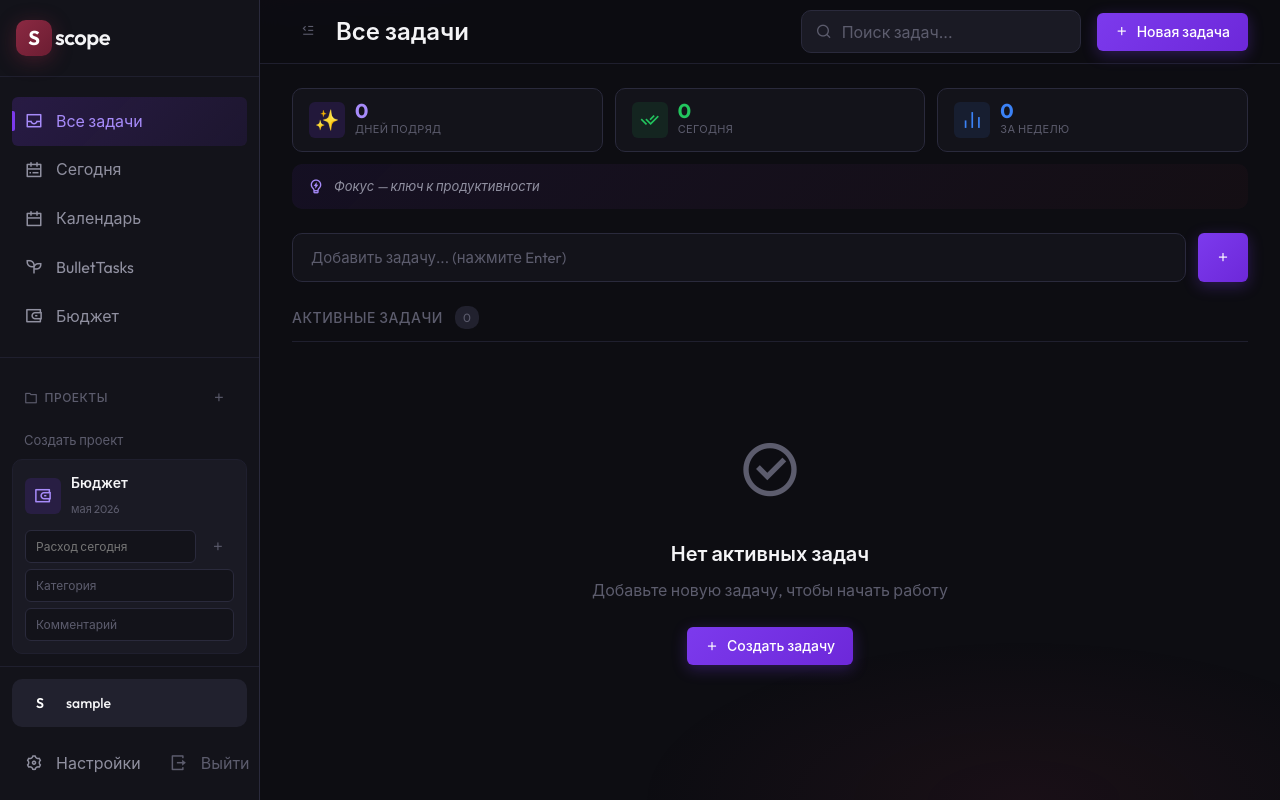
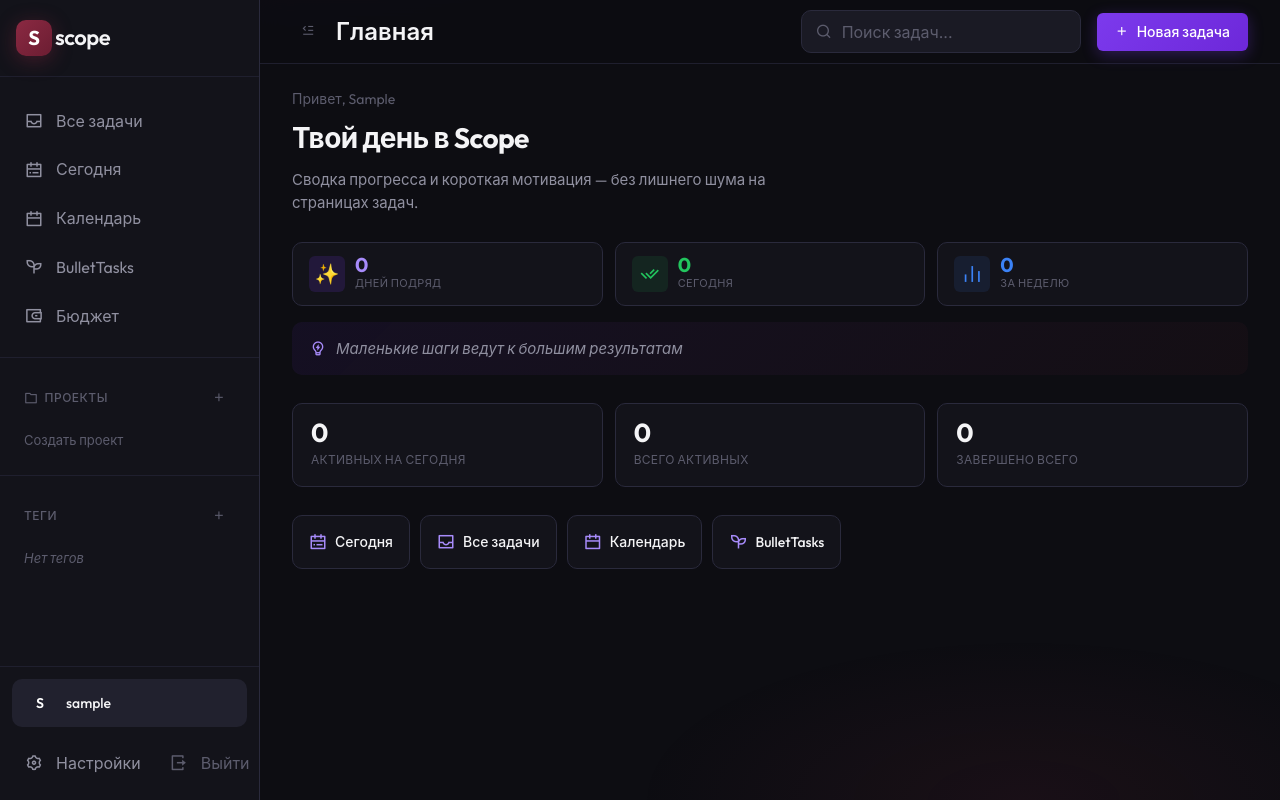
Before and after one commit to DmitryAce/scope-app, a Django app: page / in a window 1280 px wide. Run offline with Django 5.2, Linux system fonts and the light colour scheme; the visitor is signed in with stand-in values (Sample User, id 1); data that the repository does not hold is empty; some libraries are stand-ins or nearby versions.

Commit message:
v.3.2.1 UI Clear

```diff
--- a/apps/scope/urls.py
+++ b/apps/scope/urls.py
@@ -5,8 +5,10 @@ app_name = 'scope'
 
 urlpatterns = [
     path('api/v2/', include('apps.scope.api_v2.urls')),
-    # Главная страница - Все задачи
-    path('', views.dashboard, name='dashboard'),
+    # Главная — дашборд со статистикой
+    path('', views.home, name='home'),
+    # Все задачи
+    path('tasks/', views.dashboard, name='dashboard'),
 
     # Сегодня
     path('today/', views.today_view, name='today'),
--- a/apps/scope/views.py
+++ b/apps/scope/views.py
@@ -40,9 +40,6 @@ def get_sidebar_context(user):
         ).count(),
         'all_count': Task.objects.filter(user=user, is_completed=False).count(),
     }
-    today = timezone.now().date()
-    ctx['budget_sidebar'] = compute_budget_summary(user, today.year, today.month)
-    ctx['daily_budget_active_period_id'] = active_daily_budget_period_id(user)
     return ctx
 
 
@@ -148,9 +145,94 @@ def _parse_json(request):
 # Главные страницы
 # ==================
 
+MOTIVATION_QUOTES = (
+    'Каждая завершённая задача — шаг к цели',
+    'Маленькие шаги ведут к большим результатам',
+    'Фокус — ключ к продуктивности',
+    'Ты на верном пути!',
+    'Сегодня отличный день для свершений',
+    'Дисциплина — это свобода',
+    'Делай то, что важно прямо сейчас',
+)
+
+
+def pluralize_ru(n: int, one: str, few: str, many: str) -> str:
+    n = abs(int(n)) % 100
+    n1 = n % 10
+    if 11 <= n <= 19:
+        return many
+    if n1 == 1:
+        return one
+    if 2 <= n1 <= 4:
+        return few
+    return many
+
+
+def compute_productivity_stats(user):
+    """Статистика продуктивности (главная + API)."""
+    today = timezone.now().date()
+    week_start = today - timedelta(days=today.weekday())
+
+    completed_today = Task.objects.filter(
+        user=user, is_completed=True, completed_at__date=today
+    ).count()
+    completed_this_week = Task.objects.filter(
+        user=user, is_completed=True, completed_at__date__gte=week_start
+    ).count()
+    total_active = Task.objects.filter(user=user, is_completed=False).count()
+    total_completed = Task.objects.filter(user=user, is_completed=True).count()
+    overdue = Task.objects.filter(
+        user=user, is_completed=False, due_date__lt=today
+    ).count()
+    today_tasks = Task.objects.filter(
+        user=user, is_completed=False, due_date=today
+    ).count()
+
+    streak = 0
+    check_date = today
+    while True:
+        if Task.objects.filter(user=user, is_completed=True, completed_at__date=check_date).exists():
+            streak += 1
+            check_date -= timedelta(days=1)
+        else:
+            break
+
+    streak_icon = '✨'
+    if streak >= 7:
+        streak_icon = '🔥'
+    elif streak >= 3:
+        streak_icon = '⚡'
+
+    return {
+        'completed_today': completed_today,
+        'completed_this_week': completed_this_week,
+        'total_active': total_active,
+        'total_completed': total_completed,
+        'overdue': overdue,
+        'today_tasks': today_tasks,
+        'streak': streak,
+        'streak_icon': streak_icon,
+        'streak_label': pluralize_ru(streak, 'день', 'дня', 'дней'),
+        'motivation_quote': MOTIVATION_QUOTES[today.weekday() % len(MOTIVATION_QUOTES)],
+    }
+
+
+@login_required
+def home(request):
+    """Главная: статистика и мотивация (по клику на логотип)."""
+    stats = compute_productivity_stats(request.user)
+    context = {
+        'stats': stats,
+        'page_title': 'Главная',
+        'current_page': 'home',
+        **get_sidebar_context(request.user),
+    }
+    return render(request, 'scope/home.html', context)
+
+
 @login_required
 def dashboard(request):
-    """Главная страница - все задачи"""
+    """Все задачи"""
     tasks = Task.objects.filter(user=request.user, is_completed=False)
     completed_tasks = Task.objects.filter(user=request.user, is_completed=True)[:10]
 
@@ -962,42 +1044,15 @@ def task_kanban_reorder(request, pk):
 @require_GET
 def api_stats(request):
     """API статистики продуктивности"""
-    user = request.user
-    today = timezone.now().date()
-    week_start = today - timedelta(days=today.weekday())
-
-    completed_today = Task.objects.filter(
-        user=user, is_completed=True, completed_at__date=today
-    ).count()
-    completed_this_week = Task.objects.filter(
-        user=user, is_completed=True, completed_at__date__gte=week_start
-    ).count()
-    total_active = Task.objects.filter(user=user, is_completed=False).count()
-    total_completed = Task.objects.filter(user=user, is_completed=True).count()
-    overdue = Task.objects.filter(
-        user=user, is_completed=False, due_date__lt=today
-    ).count()
-    today_tasks = Task.objects.filter(
-        user=user, is_completed=False, due_date=today
-    ).count()
-
-    streak = 0
-    check_date = today
-    while True:
-        if Task.objects.filter(user=user, is_completed=True, completed_at__date=check_date).exists():
-            streak += 1
-            check_date -= timedelta(days=1)
-        else:
-            break
-
+    data = compute_productivity_stats(request.user)
     return JsonResponse({
-        'completed_today': completed_today,
-        'completed_this_week': completed_this_week,
-        'total_active': total_active,
-        'total_completed': total_completed,
-        'overdue': overdue,
-        'today_tasks': today_tasks,
-        'streak': streak,
+        'completed_today': data['completed_today'],
+        'completed_this_week': data['completed_this_week'],
+        'total_active': data['total_active'],
+        'total_completed': data['total_completed'],
+        'overdue': data['overdue'],
+        'today_tasks': data['today_tasks'],
+        'streak': data['streak'],
     })
 
 
--- a/apps/users/views.py
+++ b/apps/users/views.py
@@ -7,7 +7,7 @@ def login_view(request):
     """Login page view"""
     # If already logged in, redirect to dashboard
     if request.user.is_authenticated:
-        return redirect('scope:dashboard')
+        return redirect('scope:home')
 
     if request.method == 'POST':
         username = request.POST.get('username', '').strip()
@@ -24,7 +24,7 @@ def login_view(request):
                 request.session.set_expiry(0)  # Browser close
 
             # Redirect to next URL or dashboard
-            next_url = request.GET.get('next', 'scope:dashboard')
+            next_url = request.GET.get('next', 'scope:home')
             return redirect(next_url)
         else:
             messages.error(request, 'Неверный логин или пароль')
--- a/core/settings.py
+++ b/core/settings.py
@@ -181,7 +181,7 @@ DEFAULT_AUTO_FIELD = 'django.db.models.BigAutoField'
 # Authentication Settings
 # ===========================
 LOGIN_URL = 'users:login'
-LOGIN_REDIRECT_URL = 'scope:dashboard'
+LOGIN_REDIRECT_URL = 'scope:home'
 LOGOUT_REDIRECT_URL = 'users:login'
 
 # Session settings (keep user logged in)
--- a/static/css/style.css
+++ b/static/css/style.css
@@ -2243,6 +2243,11 @@ tr.daily-ledger-neg td:last-child {
     opacity: 1;
     visibility: visible;
     pointer-events: auto;
+    z-index: 10050;
+}
+
+body.modal-open {
+    overflow: hidden;
 }
 
 .modal-overlay {
@@ -2954,6 +2959,118 @@ select.form-input:not([multiple]) {
     flex-shrink: 0;
 }
 
+/* Главная (дашборд по логотипу) */
+.home-dashboard {
+    max-width: 960px;
+}
+
+.home-hero {
+    margin-bottom: 28px;
+}
+
+.home-hero-greeting {
+    font-size: 14px;
+    color: var(--text-muted);
+    margin-bottom: 6px;
+}
+
+.home-hero-title {
+    font-size: 28px;
+    font-weight: 700;
+    color: var(--text-primary);
+    margin: 0 0 8px;
+    letter-spacing: -0.02em;
+}
+
+.home-hero-sub {
+    font-size: 15px;
+    color: var(--text-secondary);
+    margin: 0;
+    max-width: 520px;
+    line-height: 1.5;
+}
+
+.home-stats-widget .stats-cards {
+    margin-bottom: 16px;
+}
+
+.home-stats-quote {
+    font-size: 15px;
+    padding: 14px 18px;
+}
+
+.home-overview {
+    display: grid;
+    grid-template-columns: repeat(3, 1fr);
+    gap: 12px;
+    margin: 28px 0;
+}
+
+.home-overview-card {
+    padding: 16px 18px;
+    background: var(--bg-secondary);
+    border: 1px solid var(--border-color);
+    border-radius: var(--radius-md);
+    display: flex;
+    flex-direction: column;
+    gap: 4px;
+}
+
+.home-overview-value {
+    font-size: 26px;
+    font-weight: 700;
+    color: var(--text-primary);
+    line-height: 1;
+}
+
+.home-overview-label {
+    font-size: 12px;
+    color: var(--text-muted);
+    text-transform: uppercase;
+    letter-spacing: 0.3px;
+}
+
+.home-quick-links {
+    display: flex;
+    flex-wrap: wrap;
+    gap: 10px;
+}
+
+.home-quick-link {
+    display: inline-flex;
+    align-items: center;
+    gap: 8px;
+    padding: 12px 16px;
+    background: var(--bg-secondary);
+    border: 1px solid var(--border-color);
+    border-radius: var(--radius-md);
+    color: var(--text-primary);
+    text-decoration: none;
+    font-size: 14px;
+    font-weight: 500;
+    transition: border-color var(--transition-fast), transform var(--transition-fast);
+}
+
+.home-quick-link:hover {
+    border-color: var(--accent-primary);
+    transform: translateY(-1px);
+}
+
+.home-quick-link i {
+    font-size: 18px;
+    color: var(--accent-secondary);
+}
+
+.logo.logo-active .logo-icon {
+    box-shadow: 0 0 0 2px var(--accent-primary);
+}
+
+@media (max-width: 768px) {
+    .home-overview {
+        grid-template-columns: 1fr;
+    }
+}
+
 /* ====================================
    ANIMATIONS
    ==================================== */
--- a/templates/base.html
+++ b/templates/base.html
@@ -19,7 +19,7 @@
         <!-- Боковая панель -->
         <aside class="sidebar">
             <div class="sidebar-header">
-                <a href="{% url 'scope:dashboard' %}" class="logo">
+                <a href="{% url 'scope:home' %}" class="logo" title="Главная">
                     <span class="logo-icon">S</span>
                     <span class="logo-text"><span style="margin-left: -7px;">scope</span></span>
                 </a>
@@ -91,8 +91,6 @@
                 </div>
             </nav>
 
-            {% include 'scope/includes/budget_sidebar.html' %}
-
             <div class="sidebar-footer">
                 <div class="user-info">
                     <div class="user-avatar">{{ user.username|slice:":1"|upper }}</div>
@@ -129,7 +127,7 @@
                         <i class="ri-search-line"></i>
                         <input type="text" placeholder="Поиск задач..." id="searchInput" autocomplete="off">
                     </div>
-                    <button type="button" class="btn btn-primary header-btn-new-task" onclick="openTaskModal()" title="Новая задача" aria-label="Новая задача">
+                    <button type="button" class="btn btn-primary header-btn-new-task" data-open-task-modal title="Новая задача" aria-label="Новая задача">
                         <i class="ri-add-line" aria-hidden="true"></i>
                         <span class="header-new-task-text">Новая задача</span>
                     </button>
--- a/templates/scope/dashboard.html
+++ b/templates/scope/dashboard.html
@@ -2,22 +2,6 @@
 
 {% block content %}
 <div class="dashboard">
-    <!-- Stats Widget -->
-    <div class="stats-widget" id="statsWidget"></div>
-
-    <!-- Quick Add -->
-    <div class="quick-add">
-        <input type="text"
-               id="quickAddInput"
-               class="quick-add-input"
-               placeholder="Добавить задачу... (нажмите Enter)"
-               autocomplete="off">
-        <button class="btn btn-primary" onclick="quickAddTask()">
-            <i class="ri-add-line"></i>
-        </button>
-    </div>
-
-    <!-- Active Tasks -->
     <div class="task-section">
         <div class="task-section-header">
             <h2 class="task-section-title">Активные задачи</h2>
@@ -77,17 +61,16 @@
                 <i class="ri-checkbox-circle-line"></i>
             </div>
             <h3 class="empty-state-title">Нет активных задач</h3>
-            <p class="empty-state-text">Добавьте новую задачу, чтобы начать работу</p>
-            <button class="btn btn-primary" onclick="openTaskModal()">
+            <p class="empty-state-text">Создайте задачу кнопкой «Новая задача» в шапке</p>
+            <button type="button" class="btn btn-primary" data-open-task-modal>
                 <i class="ri-add-line"></i>
-                Создать задачу
+                Новая задача
             </button>
         </div>
         {% endif %}
     </div>
 
     {% if completed_tasks %}
-    <!-- Completed Tasks -->
     <div class="task-section">
         <div class="task-section-header">
             <h2 class="task-section-title">Завершённые</h2>
--- /dev/null
+++ b/templates/scope/home.html
@@ -0,0 +1,86 @@
+{% extends 'base.html' %}
+
+{% block content %}
+<div class="home-dashboard">
+    <header class="home-hero">
+        <p class="home-hero-greeting">Привет, {{ user.get_short_name|default:user.username }}</p>
+        <h2 class="home-hero-title">Твой день в Scope</h2>
+        <p class="home-hero-sub">Сводка прогресса и короткая мотивация — без лишнего шума на страницах задач.</p>
+    </header>
+
+    <div class="stats-widget home-stats-widget" id="statsWidget">
+        <div class="stats-cards">
+            <div class="stat-card stat-streak">
+                <div class="stat-icon">{{ stats.streak_icon }}</div>
+                <div class="stat-info">
+                    <span class="stat-number">{{ stats.streak }}</span>
+                    <span class="stat-label">{{ stats.streak_label }} подряд</span>
+                </div>
+            </div>
+            <div class="stat-card stat-today-done">
+                <div class="stat-icon"><i class="ri-check-double-line"></i></div>
+                <div class="stat-info">
+                    <span class="stat-number">{{ stats.completed_today }}</span>
+                    <span class="stat-label">сегодня</span>
+                </div>
+            </div>
+            <div class="stat-card stat-week-done">
+                <div class="stat-icon"><i class="ri-bar-chart-line"></i></div>
+                <div class="stat-info">
+                    <span class="stat-number">{{ stats.completed_this_week }}</span>
+                    <span class="stat-label">за неделю</span>
+                </div>
+            </div>
+            {% if stats.overdue > 0 %}
+            <div class="stat-card stat-overdue">
+                <div class="stat-icon"><i class="ri-alarm-warning-line"></i></div>
+                <div class="stat-info">
+                    <span class="stat-number">{{ stats.overdue }}</span>
+                    <span class="stat-label">просрочено</span>
+                </div>
+            </div>
+            {% endif %}
+        </div>
+        <div class="stats-quote home-stats-quote">
+            <i class="ri-lightbulb-flash-line"></i>
+            <span>{{ stats.motivation_quote }}</span>
+        </div>
+    </div>
+
+    <div class="home-overview">
+        <div class="home-overview-card">
+            <span class="home-overview-value">{{ stats.today_tasks }}</span>
+            <span class="home-overview-label">активных на сегодня</span>
+        </div>
+        <div class="home-overview-card">
+            <span class="home-overview-value">{{ stats.total_active }}</span>
+            <span class="home-overview-label">всего активных</span>
+        </div>
+        <div class="home-overview-card">
+            <span class="home-overview-value">{{ stats.total_completed }}</span>
+            <span class="home-overview-label">завершено всего</span>
+        </div>
+    </div>
+
+    <div class="home-quick-links">
+        <a href="{% url 'scope:today' %}" class="home-quick-link">
+            <i class="ri-calendar-todo-line"></i>
+            <span>Сегодня</span>
+            {% if today_count %}<span class="badge">{{ today_count }}</span>{% endif %}
+        </a>
+        <a href="{% url 'scope:dashboard' %}" class="home-quick-link">
+            <i class="ri-inbox-line"></i>
+            <span>Все задачи</span>
+            {% if all_count %}<span class="badge">{{ all_count }}</span>{% endif %}
+        </a>
+        <a href="{% url 'scope:calendar' %}" class="home-quick-link">
+            <i class="ri-calendar-line"></i>
+            <span>Календарь</span>
+        </a>
+        <a href="{% url 'scope:bullet_tasks' %}" class="home-quick-link">
+            <i class="ri-seedling-line"></i>
+            <span>BulletTasks</span>
+        </a>
+    </div>
+</div>
+{% endblock %}
```
Also changed, not shown: static/js/app.js (+62 -13 lines), templates/scope/today.html (+3 -22 lines).
